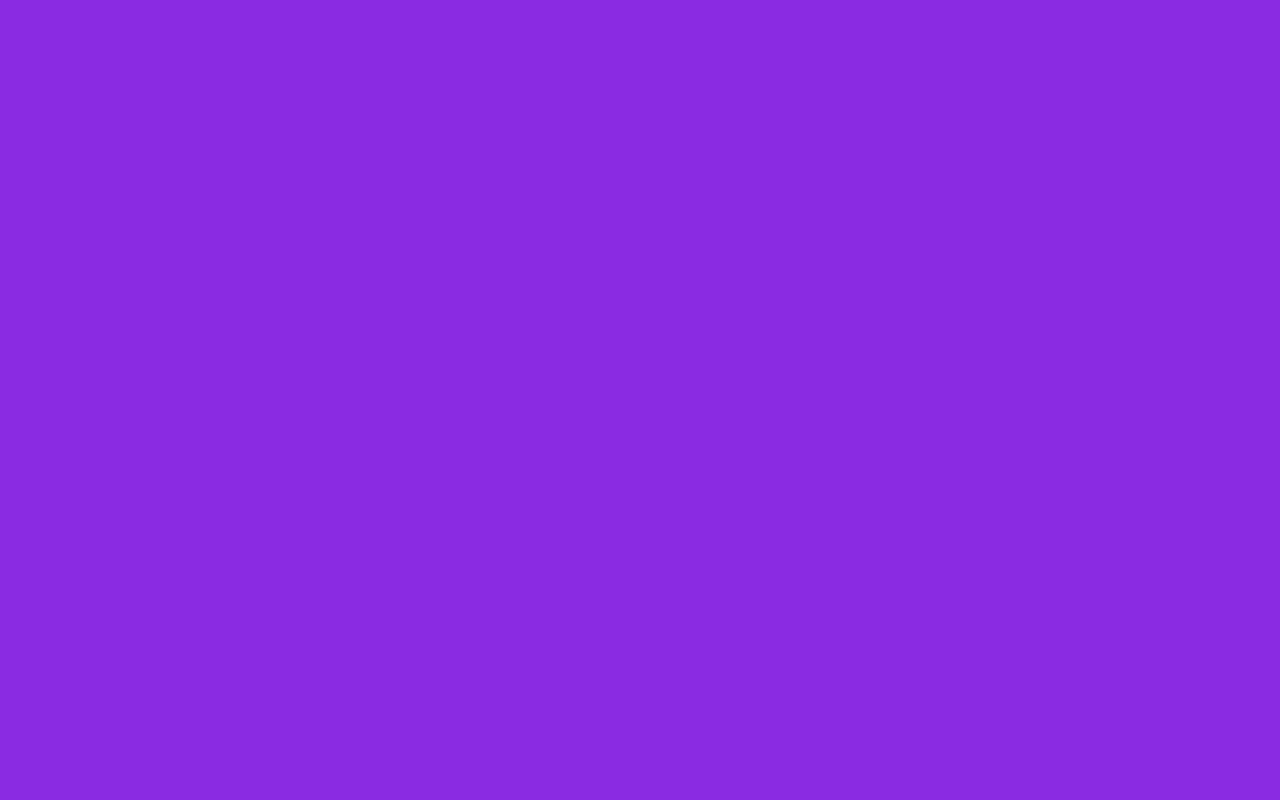
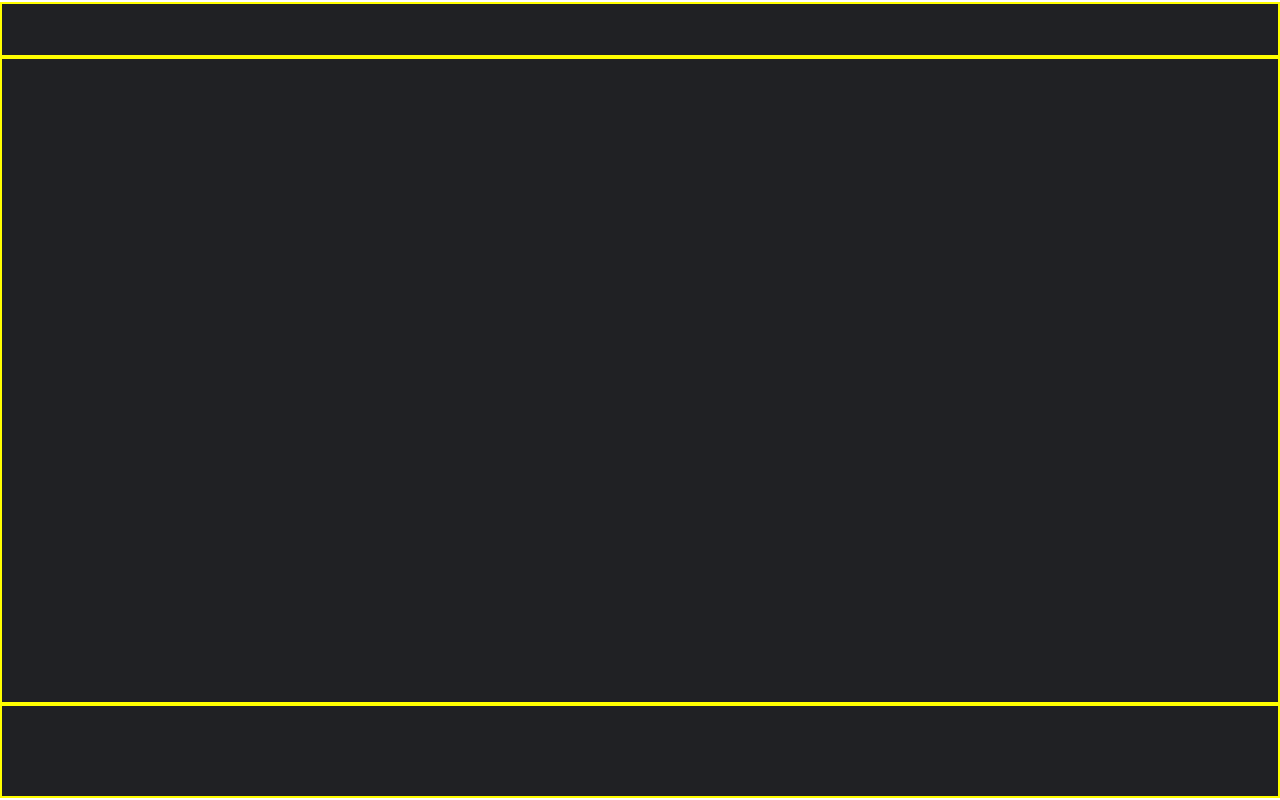
Before and after one commit to RompeTecla/retoGoogle0423Page, a plain HTML site: page index.html in a window 1280 px wide. Drawn offline with Linux system fonts and the light colour scheme.

Commit message:
comienzo en encuadre de divs para la web

```diff
--- a/css/style.css
+++ b/css/style.css
@@ -1,8 +1,47 @@
 body {
     margin: 0;
 }
+
 .fondo {
+    display: flex;
     height: 100vh;
     width: 100vw;
-    background-color: blueviolet;
+    background-color: #202124;
 }
+.columnas {
+    display: flex;
+    justify-content: flex-start;
+    align-items: center;
+    flex-direction: column;
+    box-sizing: border-box;
+    border: #ffffff solid 0.16em;
+    width: 100%;
+    height: 100%;
+}
+.encabezado{
+    align-items: center;
+    display: flex;
+    justify-content: flex-start;
+    flex-direction: row;
+    height: 4em;
+    width: 100%;
+    border: #ffff00 solid 0.16em;
+}
+.central {
+    align-items: center;
+    display: flex;
+    justify-content: center;
+    flex-direction: row;
+    height: 50em;
+    width: 100%;
+    border: #ffff00 solid 0.16em;
+}
+.pie {
+    align-items: center;
+    display: flex;
+    justify-content: end;
+    flex-direction: row;
+    height: 7em;
+    width: 100%;
+    border: #ffff00 solid 0.16em;
+}
--- a/index.html
+++ b/index.html
@@ -9,8 +9,10 @@
 </head>
 <body>
     <div class="fondo">
-        <div class="encabezado">
-            <div class="izquierda"></div>
+        <div class="columnas">
+            <div class="encabezado"></div>
+            <div class="central"></div>
+            <div class="pie"></div>
         </div>
     </div>
 
```
